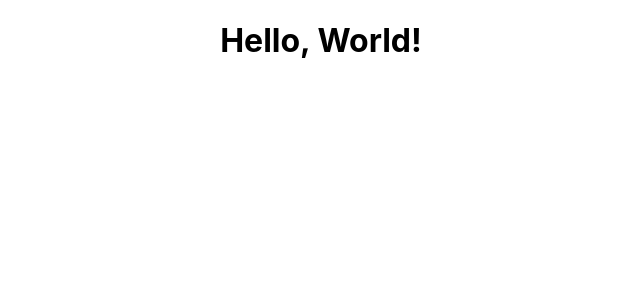
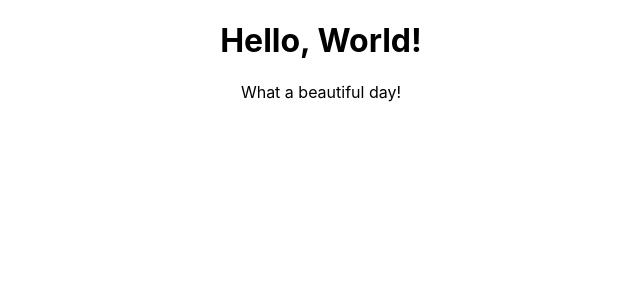
Before and after one commit to aryakrm/React-Exercises-Develhope, a React (Create React App) app: page / in a window 1280 px wide. Shown: the top 300 px of the page, without its empty margins (319-959 px from the left). Built offline with nearby package versions, Linux system fonts and the light colour scheme.

Commit message:
comp6 done

```diff
--- a/src/Hello.js
+++ b/src/Hello.js
@@ -6,6 +6,7 @@ class Hello extends React.Component {
     return (
       <div className="App">
         <h1>Hello, World!</h1>
+        <p>What a beautiful day!</p>
       </div>
     );
   }
```
